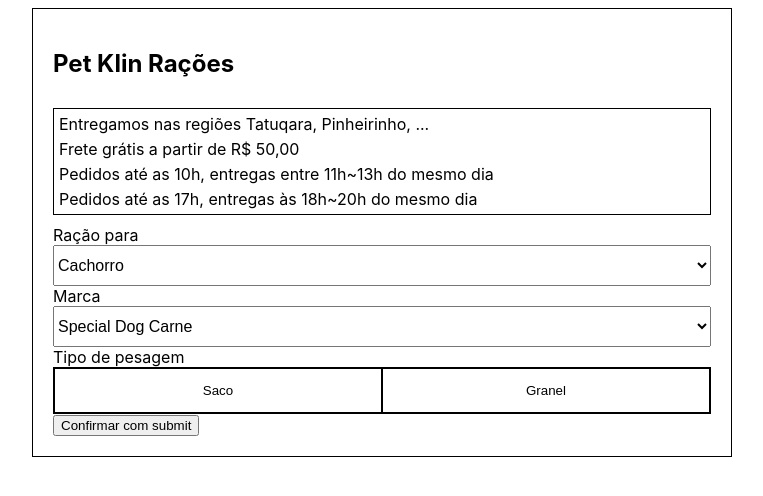
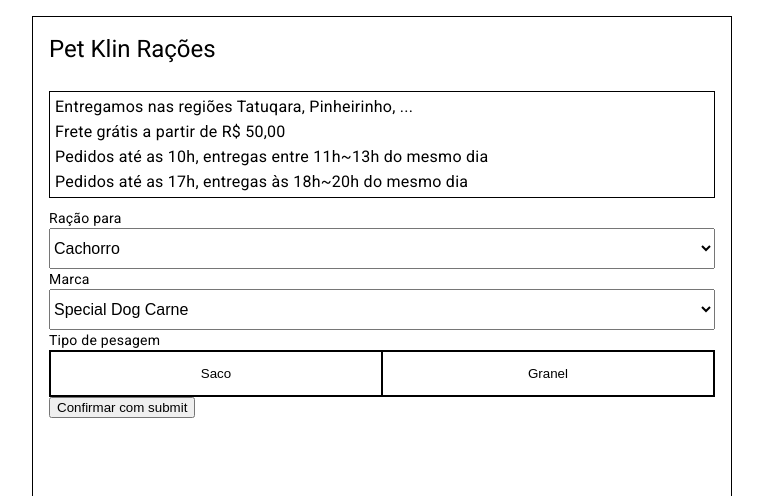
Before and after one commit to GustavoKlinfuss/px-app, an Angular app: page /pedidos/novo in a window 1280 px wide. Shown: the top 496 px of the page, without its empty margins (258-1021 px from the left). Built offline with nearby package versions, Linux system fonts and the light colour scheme.

Commit message:
Incluindo angular material e ajustando estilos

```diff
--- a/angular.json
+++ b/angular.json
@@ -30,6 +30,7 @@
               "src/assets"
             ],
             "styles": [
+              "@angular/material/prebuilt-themes/indigo-pink.css",
               "src/styles.scss"
             ],
             "scripts": []
@@ -90,6 +91,7 @@
               "src/assets"
             ],
             "styles": [
+              "@angular/material/prebuilt-themes/indigo-pink.css",
               "src/styles.scss"
             ],
             "scripts": []
--- a/package.json
+++ b/package.json
@@ -11,10 +11,12 @@
   "private": true,
   "dependencies": {
     "@angular/animations": "^17.2.0",
+    "@angular/cdk": "^17.3.10",
     "@angular/common": "^17.2.0",
     "@angular/compiler": "^17.2.0",
     "@angular/core": "^17.2.0",
     "@angular/forms": "^17.2.0",
+    "@angular/material": "^17.3.10",
     "@angular/platform-browser": "^17.2.0",
     "@angular/platform-browser-dynamic": "^17.2.0",
     "@angular/router": "^17.2.0",
--- a/src/app/app.component.scss
+++ b/src/app/app.component.scss
@@ -1,20 +1,12 @@
 main {
-  width: 100%;
-  min-height: 100%;
+  height: 100%;
   display: flex;
   justify-content: center;
-  align-items: center;
-  box-sizing: inherit;
-  position: relative;
-  font-family: "Inter Tight", -apple-system, BlinkMacSystemFont, "Segoe UI", Roboto,
-    Helvetica, Arial, sans-serif, "Apple Color Emoji", "Segoe UI Emoji",
-    "Segoe UI Symbol";
 }
 
 .content {
   display: flex;
-  justify-content: center;
+  margin: 1rem;
   width: 100%;
   max-width: 700px;
-  margin-bottom: 3rem;
 }
--- a/src/app/app.config.ts
+++ b/src/app/app.config.ts
@@ -2,7 +2,8 @@
 import { provideRouter } from '@angular/router';
 
 import { routes } from './app.routes';
+import { provideAnimationsAsync } from '@angular/platform-browser/animations/async';
 
 export const appConfig: ApplicationConfig = {
-  providers: [provideRouter(routes)]
+  providers: [provideRouter(routes), provideAnimationsAsync()]
 };
--- a/src/app/orders/new-order/new-order.component.html
+++ b/src/app/orders/new-order/new-order.component.html
@@ -1,5 +1,4 @@
-<section>
-  <div class="content">
+<section class="new-order-content">
   <h1>Pet Klin Rações</h1>
   <div class="note">
     <p class="note-paragraph">
@@ -15,8 +14,8 @@
       Pedidos até as 17h, entregas às 18h~20h do mesmo dia
     </p>
   </div>
+  <form [formGroup]="form" (ngSubmit)="onSubmit()">
     @if(getCatalog()) {
-      <form [formGroup]="form" (ngSubmit)="onSubmit()">
       <div class="form-item">
         <label for="category-select">Ração para</label>
         <select id="category-select" formControlName="petType">
@@ -74,11 +73,9 @@
 
         <p>Subtotal: {{form.value.bulkQuantity && getBulkPriceFromSelectedProduct() ? toCurrency(form.value.bulkQuantity! * getBulkPriceFromSelectedProduct()!) : '-'}}</p>
       }
-
+    }
     <div class="footer-buttons">
       <button type="submit">Confirmar com submit</button>
     </div>
   </form>
-    }
-  </div>
 </section>
--- a/src/app/orders/new-order/new-order.component.scss
+++ b/src/app/orders/new-order/new-order.component.scss
@@ -3,11 +3,12 @@
   flex: 1;
 }
 
-.content {
-  margin: 20px;
+.new-order-content {
+  padding: 1rem;
   display: flex;
   flex-direction: column;
   gap: 10px;
+  height: 100%;
 }
 
 .note {
--- a/src/index.html
+++ b/src/index.html
@@ -6,8 +6,10 @@
   <base href="/">
   <meta name="viewport" content="width=device-width, initial-scale=1">
   <link rel="icon" type="image/x-icon" href="favicon.ico">
+  <link href="https://fonts.googleapis.com/css2?family=Roboto:wght@300;400;500&display=swap" rel="stylesheet">
+  <link href="https://fonts.googleapis.com/icon?family=Material+Icons" rel="stylesheet">
 </head>
-<body>
+<body class="mat-typography">
   <app-root></app-root>
 </body>
 </html>
--- a/src/styles.scss
+++ b/src/styles.scss
@@ -1 +1,4 @@
 /* You can add global styles to this file, and also import other style files */
+
+html, body { height: 100%; }
+body { margin: 0; font-family: Roboto, "Helvetica Neue", sans-serif; }
```
Also changed, not shown: 1 other file (tests, documents, lock files or other folders). Lines whose indentation alone changed are shown as unchanged.
